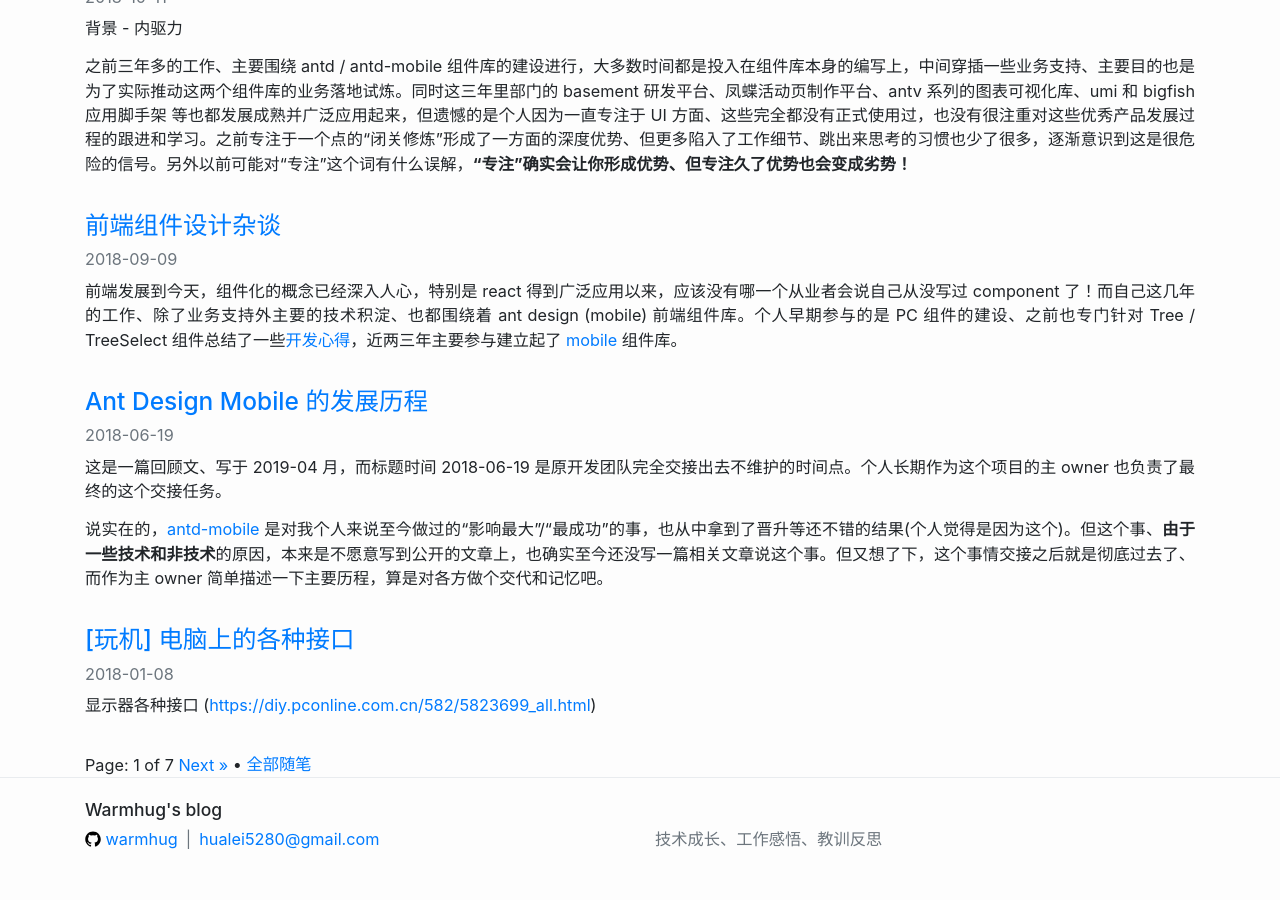
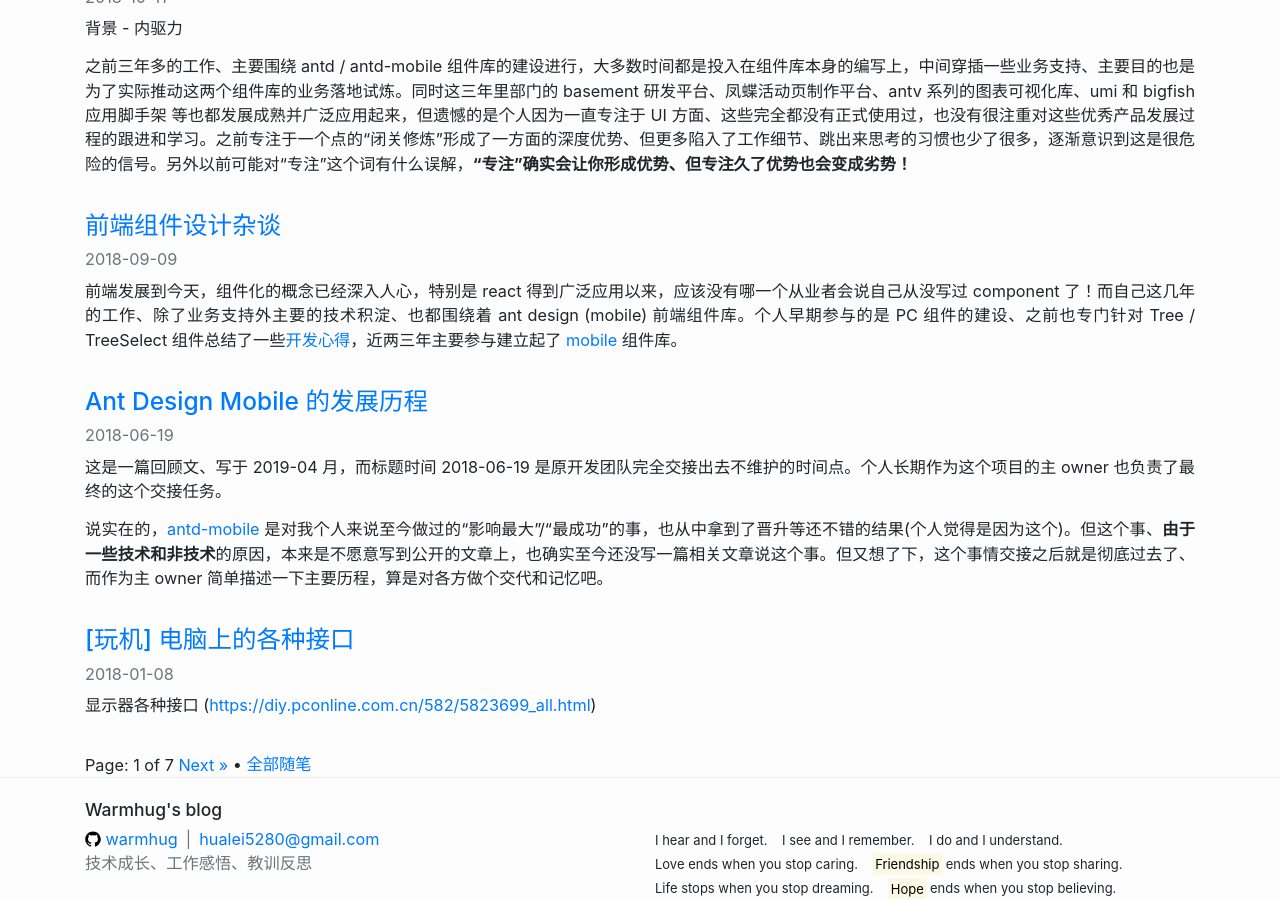
Before and after one commit to warmhug/warmhug.github.com, a Jekyll site: the page built from index.html, in a window 1280 px wide and 900 px high, scrolled down 1238 px. Built offline with Jekyll 4.4.1, drawn with Linux system fonts in a browser that asks for light colours; the list of posts is cut into pages by our own code; before the commit the page ends 2103 px from its top, so only the background shows below that.

Commit message:
feat: update some content

```diff
--- a/_includes/footer.html
+++ b/_includes/footer.html
@@ -19,10 +19,23 @@
             <a href="mailto:{{ site.email }}">{{ site.email }}</a>
             {% endif %}
           </li>
+          <li>
+            <p class="text-secondary text-justify">技术成长、工作感悟、教训反思</p>
+          </li>
         </ul>
       </div>
       <div class="col-12 col-lg">
-        <p class="text-secondary text-justify">技术成长、工作感悟、教训反思</p>
+        <small>
+          I hear and I forget. &nbsp;&nbsp;
+          I see and I remember. &nbsp;&nbsp;
+          I do and I understand.
+          <br />
+          Love ends when you stop caring. &nbsp;&nbsp;
+          <mark>Friendship</mark> ends when you stop sharing.
+          <br />
+          Life stops when you stop dreaming. &nbsp;&nbsp;
+          <mark>Hope</mark> ends when you stop believing.
+        </small>
       </div>
     </div>
   </div>
--- a/index.html
+++ b/index.html
@@ -37,4 +37,4 @@
 </span>
 {% endif %}
 &bull;
-<a href="posts.html">全部随笔</a>
+<a href="/posts.html">全部随笔</a>
```
Also changed, not shown: _posts/2019-03-24-jssdk.md (+12 -0 lines).
